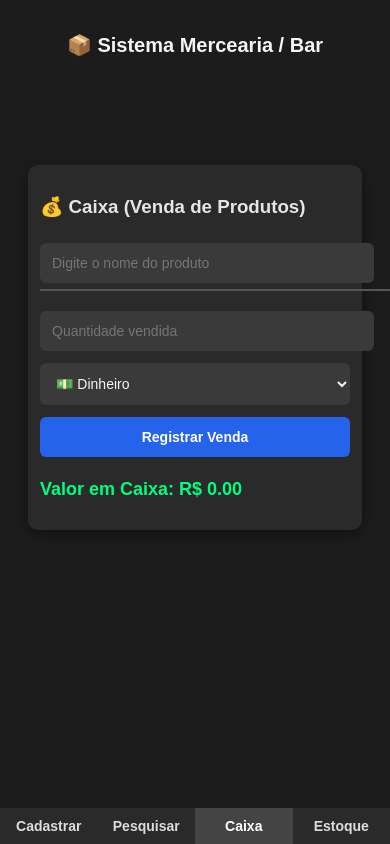
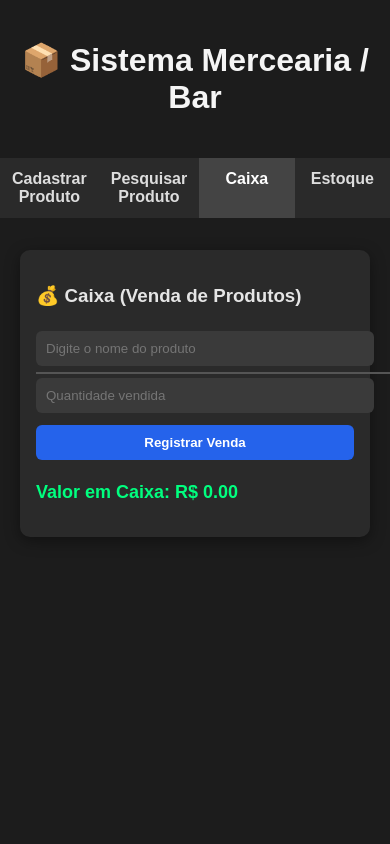
Before and after one commit to lauro1988/mercearia-bar, a plain HTML site: page index.html in a window 390 px wide. Both pictures are taken after a click on the element "Caixa". Drawn offline with Linux system fonts and the light colour scheme.

Commit message:
Update 2.0

```diff
--- a/index.html
+++ b/index.html
@@ -8,20 +8,21 @@
     body {
       font-family: Arial, sans-serif;
       background: #1c1c1c;
-      margin: 0; padding: 0;
+      margin: 0;
+      padding: 0;
       color: #e5e5e5;
     }
-    h1 { text-align: center; padding: 20px; color: #f5f5f5; margin-bottom: 60px;}
-
-    /* Abas (desktop) */
-    .tabs { display: flex; justify-content: center; background: #2a2a2a; position: fixed; bottom: 0; width: 100%; z-index: 100; }
-    .tab { flex: 1; padding: 14px; text-align: center; cursor: pointer; color: #ddd; font-weight: bold; transition: 0.3s; }
+    h1 { text-align: center; padding: 20px; color: #f5f5f5; }
+    .tabs { display: flex; justify-content: center; background: #2a2a2a; }
+    .tab {
+      flex: 1; padding: 12px; text-align: center; cursor: pointer;
+      color: #ddd; font-weight: bold; transition: 0.3s;
+    }
     .tab:hover { background: #3a3a3a; }
     .tab.active { background: #444; color: #fff; }
 
-    /* Conteúdo */
     .content { display: none; padding: 20px; }
-    .content.active { display: block; margin-bottom: 70px; }
+    .content.active { display: block; }
 
     .card {
       background: #2a2a2a;
@@ -31,16 +32,15 @@
       max-width: 700px;
       box-shadow: 0 4px 15px rgba(0,0,0,0.4);
     }
-    input, button, select {
-      padding: 12px; margin: 6px 0;
+    input, button {
+      padding: 10px; margin: 6px 0;
       border-radius: 6px; border: none;
       width: 100%;
-      font-size: 16px;
     }
-    input, select { background: #3a3a3a; color: #f5f5f5; }
+    input { background: #3a3a3a; color: #f5f5f5; }
     button { background: #2563eb; color: white; font-weight: bold; cursor: pointer; }
     button:hover { background: #1e40af; }
-    table { width: 100%; border-collapse: collapse; margin-top: 10px; color: #f5f5f5; font-size: 15px;}
+    table { width: 100%; border-collapse: collapse; margin-top: 10px; color: #f5f5f5; }
     th, td { padding: 8px; border-bottom: 1px solid #555; text-align: left; }
     .low-stock { color: #ff4d4d; font-weight: bold; }
     .autocomplete-suggestions {
@@ -55,14 +55,6 @@
     .autocomplete-suggestions div { padding: 8px; cursor: pointer; }
     .autocomplete-suggestions div:hover { background: #555; }
     #valorCaixa { font-size: 18px; margin-top: 10px; font-weight: bold; }
-
-    /* Responsivo */
-    @media (max-width: 768px) {
-      h1 { font-size: 20px; }
-      .tab { font-size: 14px; padding: 10px; }
-      .card { padding: 12px; margin: 8px; }
-      input, button, select { font-size: 14px; }
-    }
   </style>
 </head>
 <body>
@@ -70,13 +62,13 @@
 
   <!-- Abas -->
   <div class="tabs">
-    <div class="tab active" onclick="abrirAba(event, 'cadastro')">Cadastrar</div>
-    <div class="tab" onclick="abrirAba(event, 'pesquisa')">Pesquisar</div>
+    <div class="tab active" onclick="abrirAba(event, 'cadastro')">Cadastrar Produto</div>
+    <div class="tab" onclick="abrirAba(event, 'pesquisa')">Pesquisar Produto</div>
     <div class="tab" onclick="abrirAba(event, 'caixa')">Caixa</div>
     <div class="tab" onclick="abrirAba(event, 'estoque')">Estoque</div>
   </div>
 
-  <!-- Cadastro -->
+  <!-- Conteúdo das Abas -->
   <div id="cadastro" class="content active">
     <div class="card">
       <h3>Cadastrar Produto</h3>
@@ -87,7 +79,6 @@
     </div>
   </div>
 
-  <!-- Pesquisa -->
   <div id="pesquisa" class="content">
     <div class="card" style="position: relative;">
       <h3>Pesquisar Produto</h3>
@@ -98,29 +89,18 @@
     </div>
   </div>
 
-  <!-- Caixa -->
   <div id="caixa" class="content">
     <div class="card">
       <h3>💰 Caixa (Venda de Produtos)</h3>
       <input id="produtoVenda" type="text" placeholder="Digite o nome do produto" oninput="mostrarSugestoesVenda()">
       <div id="sugestoesVenda" class="autocomplete-suggestions"></div>
-      <p id="precoProduto"></p>
       <input id="quantidadeVenda" type="number" placeholder="Quantidade vendida">
-
-      <!-- Forma de pagamento -->
-      <select id="formaPagamento">
-        <option value="dinheiro">💵 Dinheiro</option>
-        <option value="pix">⚡ Pix</option>
-        <option value="cartao">💳 Cartão</option>
-      </select>
-
       <button onclick="realizarVenda()">Registrar Venda</button>
       <p id="msgCaixa"></p>
       <p id="valorCaixa">Valor em Caixa: R$ 0,00</p>
     </div>
   </div>
 
-  <!-- Estoque -->
   <div id="estoque" class="content">
     <div class="card">
       <h3>📋 Estoque</h3>
@@ -223,7 +203,6 @@
           div.textContent = p.nome;
           div.onclick = () => {
             document.getElementById("produtoVenda").value = p.nome;
-            document.getElementById("precoProduto").textContent = `💲 Preço: R$ ${p.preco.toFixed(2)}`;
             sugestoesDiv.innerHTML = "";
           };
           sugestoesDiv.appendChild(div);
@@ -234,7 +213,6 @@
     function realizarVenda() {
       const nome = document.getElementById("produtoVenda").value.trim().toLowerCase();
       const quantidade = parseInt(document.getElementById("quantidadeVenda").value);
-      const pagamento = document.getElementById("formaPagamento").value;
       const msgCaixa = document.getElementById("msgCaixa");
 
       const produto = produtos.find(p => p.nome.toLowerCase() === nome);
@@ -258,19 +236,17 @@
       }
 
       produto.estoque -= quantidade;
-      const totalVenda = produto.preco * quantidade;
-      valorCaixa += totalVenda;
+      valorCaixa += produto.preco * quantidade;
       salvar();
       atualizarTabela();
 
-      msgCaixa.textContent = `✅ Venda registrada: ${quantidade}x ${produto.nome} | Total: R$ ${totalVenda.toFixed(2)} | Pagamento: ${pagamento}`;
+      msgCaixa.textContent = `✅ Venda registrada: ${quantidade}x ${produto.nome}`;
       msgCaixa.style.color = "green";
 
       atualizarValorCaixa();
 
       document.getElementById("produtoVenda").value = "";
       document.getElementById("quantidadeVenda").value = "";
-      document.getElementById("precoProduto").textContent = "";
     }
 
     function atualizarValorCaixa() {
@@ -295,6 +271,7 @@
       evt.currentTarget.classList.add("active");
     }
 
+    // Inicialização
     atualizarTabela();
     atualizarValorCaixa();
   </script>
```
